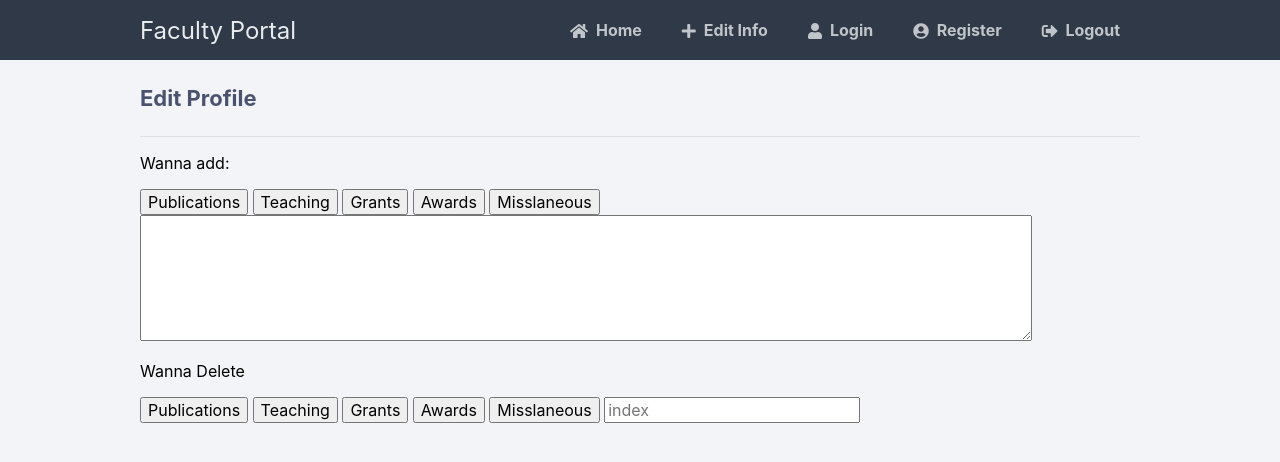
After one commit to Amrit-pal-Singh/Faculty-Portal, a Flask app: template templates/edit.html in a window 1280 px wide. The commit adds this page. Shown: the top 462 px of the page. Run offline with Flask 2, Linux system fonts and the light colour scheme; the template is opened without the code that fills it, so the values that code supplies are empty; some libraries are stand-ins or nearby versions.

Commit message:
Faculty info portal complete

```diff
--- a/data/owners.py
+++ b/data/owners.py
@@ -11,6 +11,7 @@ class Owner(mongoengine.Document):
     grants = mongoengine.ListField()
     awards = mongoengine.ListField()
     teaching = mongoengine.ListField()
+    miss = mongoengine.ListField()
 
     meta = {
         'db_alias': 'chor',
--- a/server.py
+++ b/server.py
@@ -26,10 +26,94 @@ def connectToDB():
 @app.route('/')
 def index():
     if(state.active_account != None):
-        obj = (state.active_account)
-        return render_template('info.html', object = obj)
+        info = svc.getInfo(state.active_account.email)
+        print(len(info['publication']))
+        return render_template('info.html', info = info)
     else:
         return render_template('login.html')
+
+
+
+@app.route('/edit', methods = ['GET', 'POST'])
+def edit():
+    if(state.active_account == None):
+        return render_template('login.html')
+    if request.method == 'POST':
+        print('(((((((((((((((((((9mp)))))))))))))))))))')
+        if 'Publications' in request.form:
+            pub = request.form['infoProf']
+            svc.addPublication(state.active_account.email, str(pub))
+            return redirect(url_for('index'))
+        if 'Grants' in request.form:
+            pub = request.form['infoProf']
+            svc.addGrants(state.active_account.email, str(pub))
+            return redirect(url_for('index'))
+        if 'Awards' in request.form:
+            pub = request.form['infoProf']
+            svc.addAwards(state.active_account.email, str(pub))
+            return redirect(url_for('index'))
+        if 'Misslaneous' in request.form:
+            pub = request.form['infoProf']
+            svc.addMiss(state.active_account.email, str(pub))
+            return redirect(url_for('index'))
+        if 'Teaching' in request.form:
+            pub = request.form['infoProf']
+            svc.addTeaching(state.active_account.email, str(pub))
+            return redirect(url_for('index'))
+        if 'PublicationsD' in request.form:
+            pub = request.form['delete']
+            try:
+                pubI = int(pub)-1
+                pubValue = svc.find_account_by_email(state.active_account.email).publication[pubI]
+                svc.deletePublication(state.active_account.email, pubValue)
+                print('########', )
+            except:
+                return render_template('edit.html', error='Unvalid index')
+            return redirect(url_for('index'))
+        if 'GrantsD' in request.form:
+            pub = request.form['delete']
+            try:
+                pubI = int(pub)-1
+                pubValue = svc.find_account_by_email(state.active_account.email).grants[pubI]
+                svc.deleteGrants(state.active_account.email, pubValue)
+                print('########', )
+            except:
+                return render_template('edit.html', error='Unvalid index')
+            return redirect(url_for('index'))
+        if 'AwardsD' in request.form:
+            pub = request.form['delete']
+            try:
+                pubI = int(pub)-1
+                pubValue = svc.find_account_by_email(state.active_account.email).awards[pubI]
+                svc.deleteAwards(state.active_account.email, pubValue)
+                print('########', )
+            except:
+                return render_template('edit.html', error='Unvalid index')
+            return redirect(url_for('index'))
+        if 'MisslaneousD' in request.form:
+            pub = request.form['delete']
+            try:
+                pubI = int(pub)-1
+                pubValue = svc.find_account_by_email(state.active_account.email).miss[pubI]
+                svc.deleteMiss(state.active_account.email, pubValue)
+                print('########', )
+            except:
+                return render_template('edit.html', error='Unvalid index')
+            return redirect(url_for('index'))
+        if 'TeachingD' in request.form:
+            pub = request.form['delete']
+            try:
+                pubI = int(pub)-1
+                pubValue = svc.find_account_by_email(state.active_account.email).teaching[pubI]
+                svc.deleteTeaching(state.active_account.email, pubValue)
+                print('########', )
+            except:
+                return render_template('edit.html', error='Unvalid index')
+            return redirect(url_for('index'))
+        else:
+            return render_template('edit.html', error= 'Error in the Request')
+            print('&&&&&&&&&&&&&&&&&&&&&&&&&&&')
+    return render_template('edit.html')
 
 
 @app.route('/login', methods=['GET', 'POST'])
@@ -50,8 +134,8 @@ def login():
 
 @app.route('/logout')
 def logout():
-   state.active_account = None
-   return redirect(url_for('login'))
+    state.active_account = None
+    return redirect(url_for('login'))
 
 @app.route('/register', methods = ['GET', 'POST'])
 def register():
--- /dev/null
+++ b/templates/edit.html
@@ -0,0 +1,30 @@
+{% extends 'layout.html' %}
+
+{% block content %}
+
+<h2>Edit Profile</h2>
+    <form action="{{ url_for('edit') }}" method="post">
+    <div>
+        <h3><span style="color:red">{{error}}</span></h3>
+        <p>Wanna add: </p>
+            <input type="submit" name="Publications" value="Publications" method='POST'>
+            <input type="submit" name="Teaching" value="Teaching">
+            <input type="submit" name="Grants" value="Grants">
+            <input type="submit" name="Awards" value="Awards">
+            <input type="submit" name="Misslaneous" value="Misslaneous">
+    </div>
+    <div>
+        <textarea name="infoProf" cols="85" rows="6"></textarea>
+    </div>
+    <div>
+        <p>Wanna Delete</p>
+        <input type="submit" name="PublicationsD" value="Publications" method='POST'>
+        <input type="submit" name="TeachingD" value="Teaching">
+        <input type="submit" name="GrantsD" value="Grants">
+        <input type="submit" name="AwardsD" value="Awards">
+        <input type="submit" name="MisslaneousD" value="Misslaneous">
+        <input type="text" name="delete" placeholder="index" id="del">
+    </div>
+
+</form>
+{% endblock %}
--- a/templates/layout.html
+++ b/templates/layout.html
@@ -13,6 +13,7 @@
         <div>
             <h1>Faculty Portal</h1>
             <a href="{{ url_for('index') }}"><i class="fas fa-home"></i>Home</a>
+            <a href="{{ url_for('edit') }}"><i class="fas fa-plus"></i>Edit Info</a>
             <a href="{{ url_for('login') }}"><i class="fas fa-user"></i>Login</a>
             <a href="{{ url_for('register') }}"><i class="fas fa-user-circle"></i>Register</a>
             <a href="{{ url_for('logout') }}"><i class="fas fa-sign-out-alt"></i>Logout</a>
--- a/templates/login.html
+++ b/templates/login.html
@@ -16,7 +16,7 @@
 		</label>
 		<input type="password" name="password" placeholder="Password" id="password" required>
 
-		<div class="msg">{{ msg }}</div>
+		<div class="msg"><span style="color:red">{{msg}}</span></div>
 		<input type="submit" value="Login">
 	</form>
 </div>
--- a/templates/register.html
+++ b/templates/register.html
@@ -27,7 +27,7 @@
 		</label>
 		<input type="text" name="department" placeholder="department" id="department" required>
 
-		<div class="msg">{{ msg }}</div>
+		<div class="msg"><span style="color:red">{{msg}}</span></div>
 		<input type="submit" value="Register">
 	</form>
 </div>
```
Also changed, not shown: services/data_service.py (+43 -8 lines), templates/info.html (+42 -6 lines), static/css/style.css (line endings or trailing spaces), templates/add_info.html (added).
